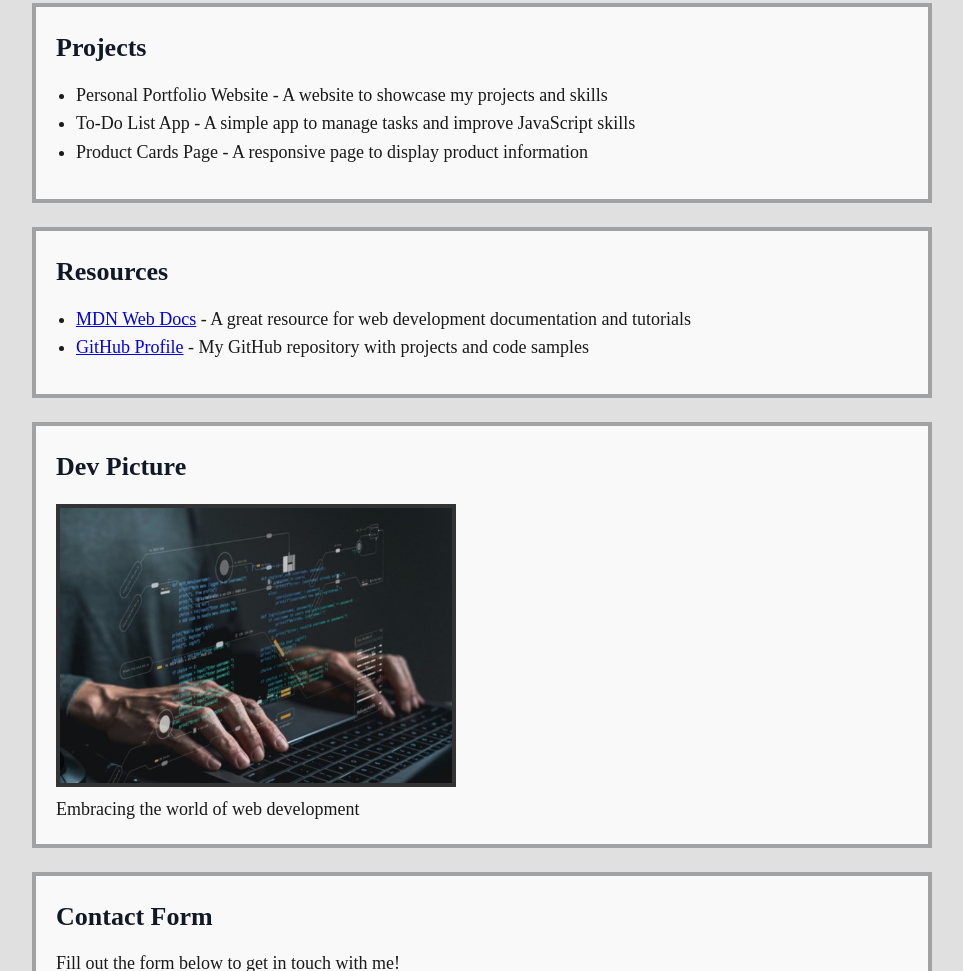
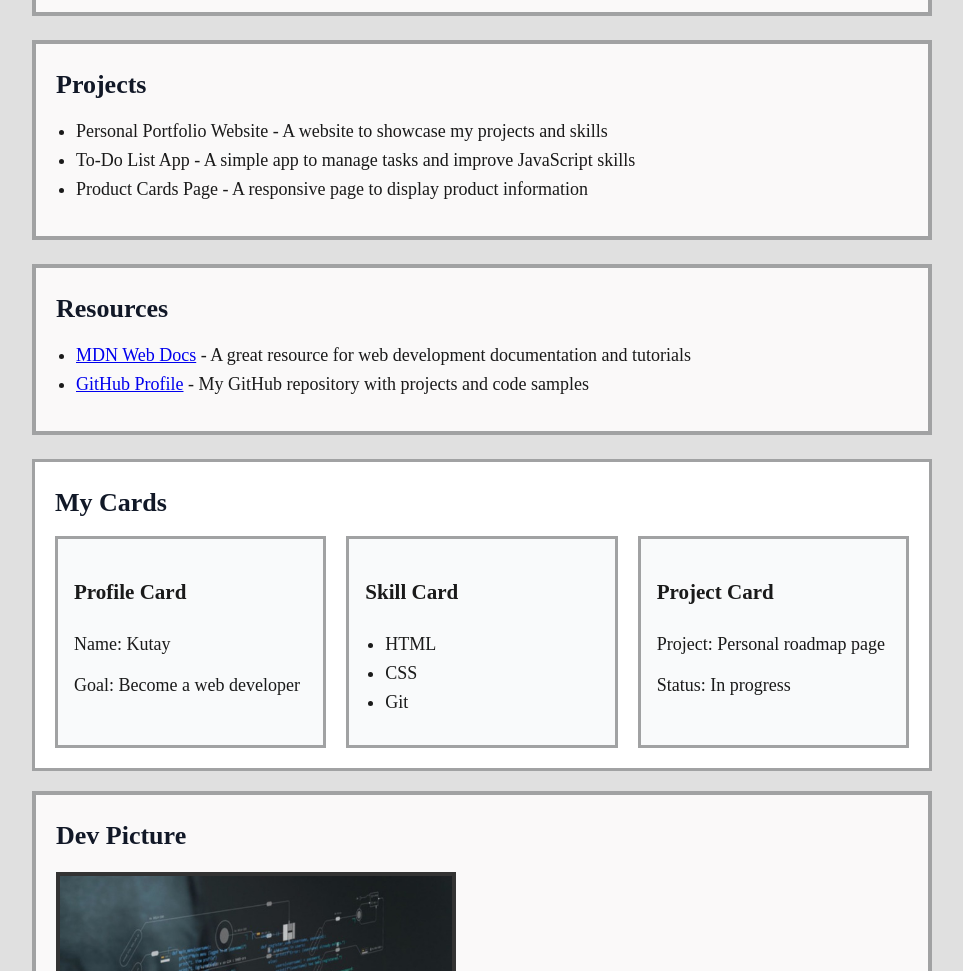
Before and after one commit to Chedwick8/test-site, a plain HTML site: page index.html in a window 1280 px wide. Shown: the part 1608-2579 px from the top of the page, without its empty margins (158-1121 px from the left). Drawn offline with Linux system fonts and the light colour scheme.

Commit message:
progress

```diff
--- a/index.html
+++ b/index.html
@@ -19,6 +19,7 @@
           <li><a href="#skills-tools">Skills and Tools</a></li>
           <li><a href="#projects">Projects</a></li>
           <li><a href="#resources">Resources</a></li>
+          <li><a href="#cards-section">Cards Section</a></li>
           <li><a href="#picture">Picture</a></li>
           <li><a href="#contact-form">Contact Form</a></li>
         </ul>
@@ -97,6 +98,33 @@
     </ul>
 </section>
 
+<section class="cards-section">
+  <h2>My Cards</h2>
+
+  <div class="cards">
+    <article class="card">
+      <h3>Profile Card</h3>
+      <p>Name: Kutay</p>
+      <p>Goal: Become a web developer</p>
+    </article>
+
+    <article class="card">
+      <h3>Skill Card</h3>
+      <ul>
+        <li>HTML</li>
+        <li>CSS</li>
+        <li>Git</li>
+      </ul>
+    </article>
+
+    <article class="card">
+      <h3>Project Card</h3>
+      <p>Project: Personal roadmap page</p>
+      <p>Status: In progress</p>
+    </article>
+  </div>
+</section>
+
 <section id="picture">
     <h2>Dev Picture</h2>
     <figure>
--- a/styles/box-model.css
+++ b/styles/box-model.css
@@ -127,3 +127,24 @@ button {
 button {
   margin-bottom: 0;
 }
+.cards-section {
+  background: #ffffff;
+  border: 3px solid #a1a2a3;
+  padding: 20px;
+  margin-bottom: 20px;
+}
+
+.cards {
+  display: flex;
+  gap: 20px;
+  flex-wrap: wrap;
+
+}
+
+.card {
+  background: #f9fafb;
+  border: 3px solid #a1a2a3;
+  padding: 16px;
+  flex: 1 1 250px;
+
+}
--- /dev/null
+++ b/styles/flexbox.css
@@ -0,0 +1,24 @@
+body{
+border: 8px solid black;
+display: flex;
+min-height: 800px;
+flex-direction: row;
+flex-wrap: wrap;
+gap: 20px;
+justify-content: center;
+align-items: center;
+align-content: space-evenly;
+
+
+}
+.item{
+
+background-color:blue ;
+font-size: 20px;
+height: 200px;
+width: 200px;
+display: flex;
+justify-content: center;
+align-items: center;
+
+}
--- a/styles/style2.css
+++ b/styles/style2.css
@@ -3,7 +3,7 @@ body {
     color: #1a1a1a;
     font-size: 18px;
     margin: 0;
-    padding: 30px;
+    padding: 10px;
 }
 header {
     background: #ffffff;
```
Also changed, not shown: 1 other file.
